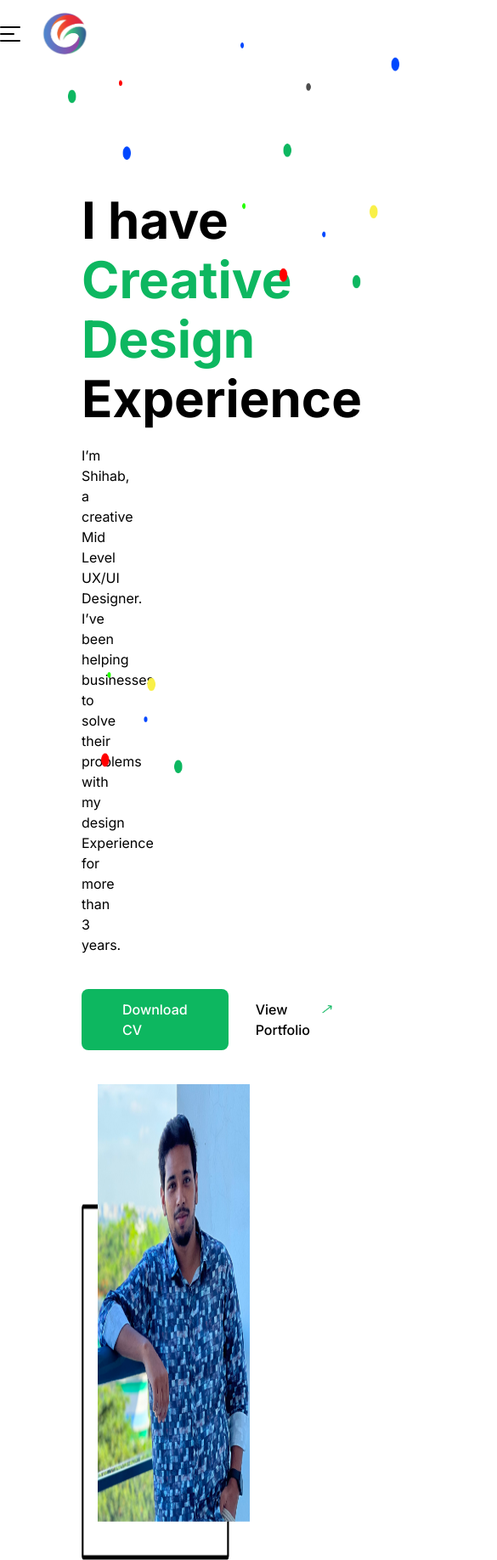
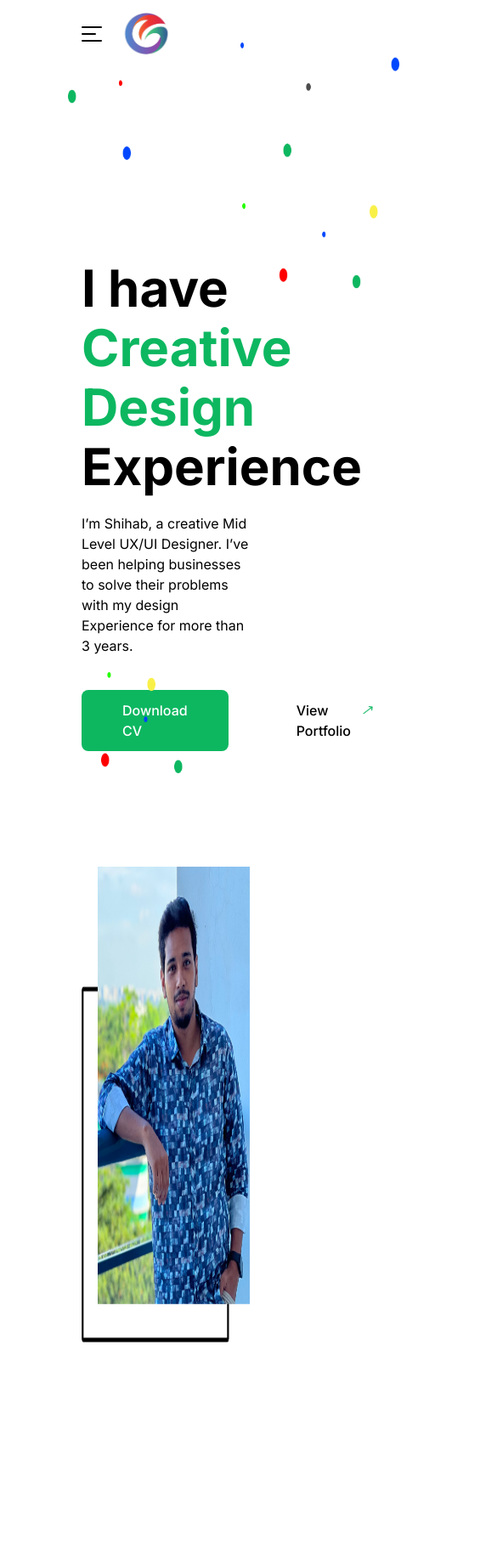
Before and after one commit to mehedihassandev/shihab-portfolio, a website built with Vite: page index.html in a window 390 px wide. Shown: the top 1836 px of the page at 85% size, 585 px wide, since content can reach past the window. Built offline with nearby package versions, Linux system fonts and the light colour scheme.

Commit message:
UM-04: Update CSS for smooth horizontal scrolling, adjust grid layout, and make sections responsive

```diff
--- a/index.html
+++ b/index.html
@@ -12,7 +12,7 @@
 
 <body class="font-inter">
   <!-- Header Section -->
-  <header class="header bg-white fixed top-0 left-0 w-full z-40" id="header">
+  <header class="px-24 lg:px-2 header bg-white fixed top-0 left-0 w-full z-40" id="header">
     <nav class="flex flex-row items-center gap-x-5 w-full m-auto max-w-screen-2xl h-20">
       <a href="#">
         <img src="./public/assets/logo.png" alt="logo" class="w-[65px] h-[50px]" />
@@ -55,9 +55,9 @@
 
   <!-- Hero Section -->
   <div
-    class="px-24 py-48 lg:py-0 lg:px-2 lg:flex lg:flex-col lg:justify-center lg:items-center lg:h-screen max-w-screen-2xl"
+    class="px-24 py-24 my-44 lg:py-0 lg:px-2 flex flex-col justify-center items-center lg:h-screen max-w-screen-2xl mx-auto"
     id="about">
-    <div class="grid grid-cols-1 lg:grid-cols-2">
+    <div class="grid grid-cols-1 lg:grid-cols-2 items-center gap-24">
       <div>
         <h1 class="text-6xl font-bold text-black pt-8 leading-[4.375rem]">
           I have
@@ -65,12 +65,12 @@
             Design</span>
           Experience
         </h1>
-        <p class="text-[16px] leading-[24px] pt-5 pr-52">
+        <p class="text-[16px] leading-[24px] pt-5 lg:pr-52">
           I’m Shihab, a creative Mid Level UX/UI Designer. I’ve been helping
           businesses to solve their problems with my design Experience for
           more than 3 years.
         </p>
-        <div class="flex items-center gap-2">
+        <div class="flex items-center gap-14">
           <a class="bg-[#0DB760] text-white text-[16px] font-medium leading-[24px] px-[3rem] py-3 rounded-lg mt-10">Download
             CV</a>
           <a class="flex gap-2 text-black text-[16px] font-medium leading-[24px] px-6 py-3 rounded-lg mt-10">View
@@ -78,7 +78,7 @@
             <img src="public/assets/arrow-icon.png" alt="arrow" class="w-[24px] h-[24px]" /></a>
         </div>
       </div>
-      <div class="flex justify-end pt-10">
+      <div class="flex justify-center lg:justify-end pt-10">
         <img src="public/assets/about.png" alt="about" class="w-[30rem] h-[35rem]" />
       </div>
     </div>
@@ -577,8 +577,8 @@
       </div>
     </div>
 
-    <div class="grid grid-cols-2">
-      <div class="h-full pt-12">
+    <div class="grid grid-cols-1 lg:grid-cols-2 gap-2">
+      <div class="h-full pt-12 flex flex-row lg:flex-col gap-6">
         <div class="flex pb-8">
           <div class="flex h-[56px] w-[56px] items-center justify-center bg-[#0DB760] text-black rounded-md">
             <img src="public/assets/phone.png" alt="location" class="w-[24px] h-[24px]" />
@@ -673,8 +673,8 @@
       </div>
     </div>
   </div>
-  <script src="/main.js"></script>
 </body>
 <!-- partial -->
+<script type="module" src="./main.js"></script>
 
 </html>
```
